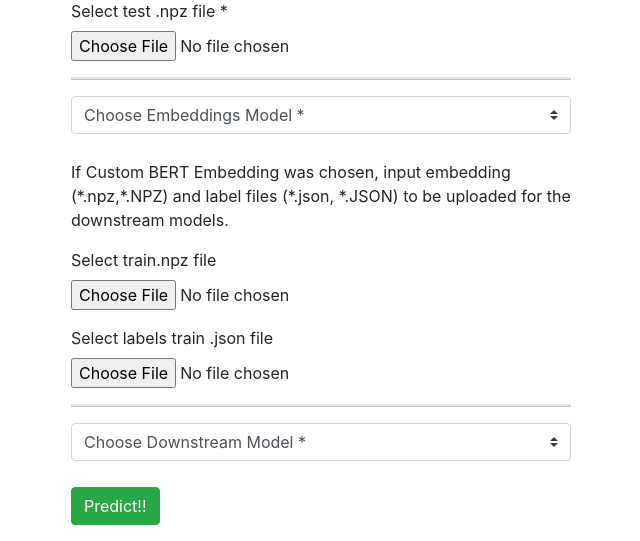
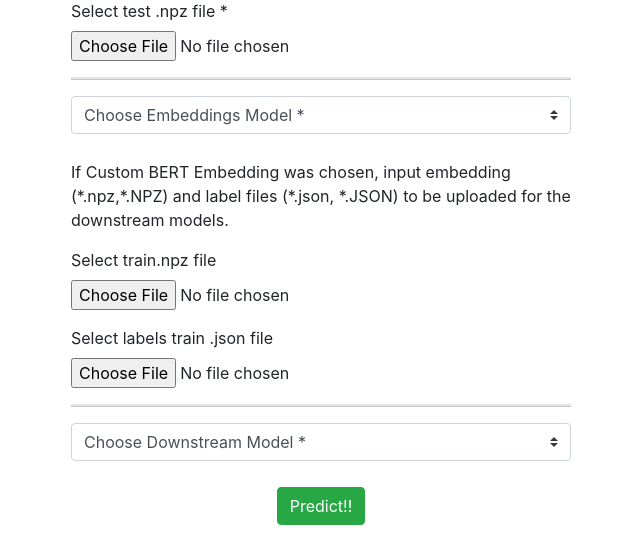
Before and after one commit to mapinto25/flask_protein_capstone, a Flask app: page / in a window 1280 px wide. Shown: the part 938-1479 px from the top of the page, without its empty margins (319-959 px from the left). Run offline with Flask 2, Linux system fonts and the light colour scheme; some libraries are stand-ins or nearby versions.

Commit message:
Centered the predict button

```diff
--- a/flask_enzyme/templates/index.html
+++ b/flask_enzyme/templates/index.html
@@ -153,7 +153,9 @@
                 <option  value="dtree">Random Forest</option>
               </select>
             </div>
-          <button type='submit' class="btn btn-success">Predict!!</button>
+            <div class="text-center">
+              <button type='submit' class="btn btn-success center">Predict!!</button>
+            </div>
         </form>
          </div>
     </body>
```
